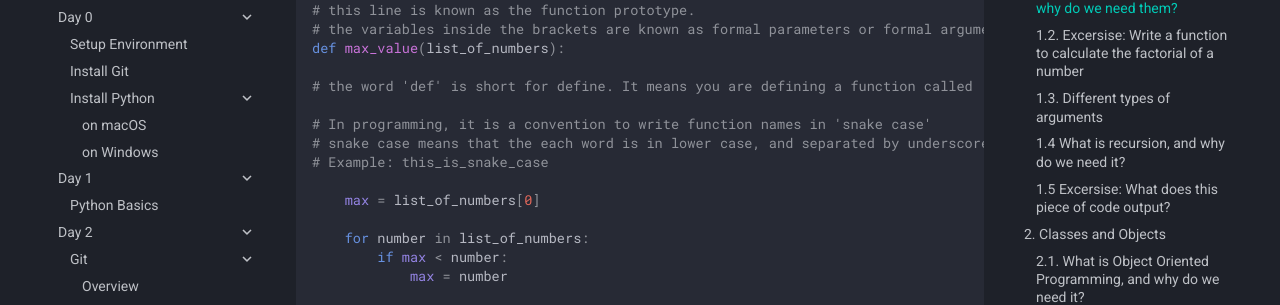
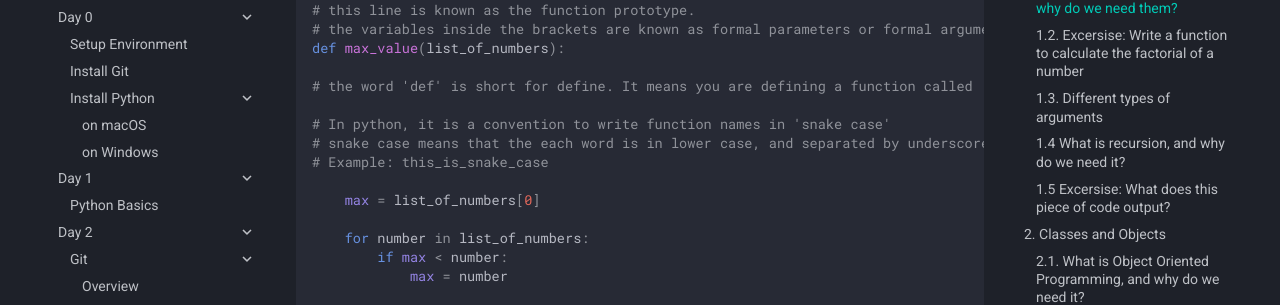
Before and after one commit to 3DCdsc/Introduction_to_Programming, an MkDocs documentation site: the page built from docs/Day_2/python oop.md, in a window 1280 px wide and 900 px high, scrolled down 724 px. Shown: the part 145-450 px from the top of the window. Built offline with MkDocs 1.6.1 and Material for MkDocs 9.7.7, drawn with Linux system fonts in a browser that asks for light colours; comment, search, counter and statistics services are not loaded.

Commit message:
fixed a mistake in functions part

```diff
--- a/docs/Day_2/python oop.md
+++ b/docs/Day_2/python oop.md
@@ -30,7 +30,7 @@ def max_value(list_of_numbers):
 
 # the word 'def' is short for define. It means you are defining a function called 'max_value'
 
-# In programming, it is a convention to write function names in 'snake case'
+# In python, it is a convention to write function names in 'snake case'
 # snake case means that the each word is in lower case, and separated by underscores.
 # Example: this_is_snake_case
 
```
